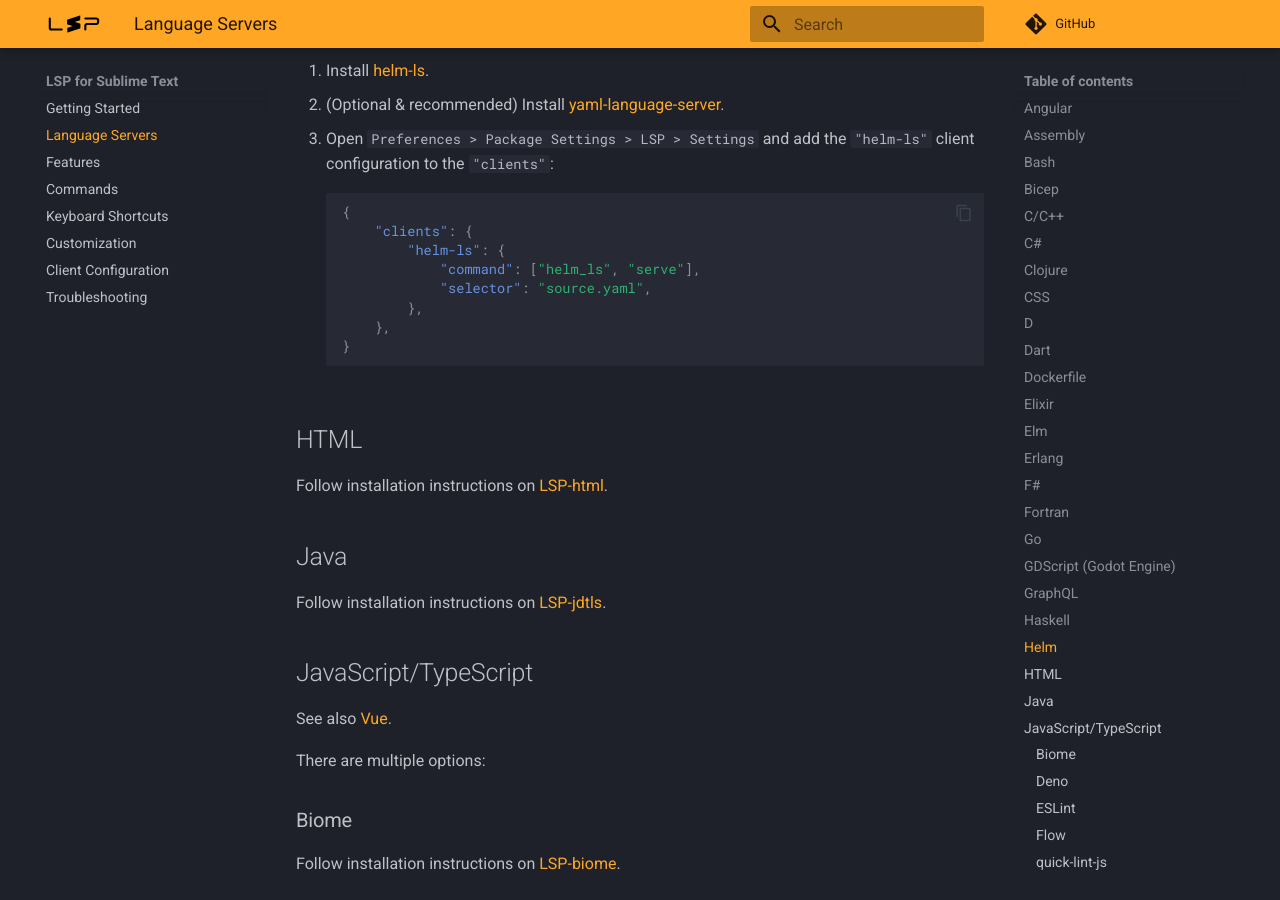
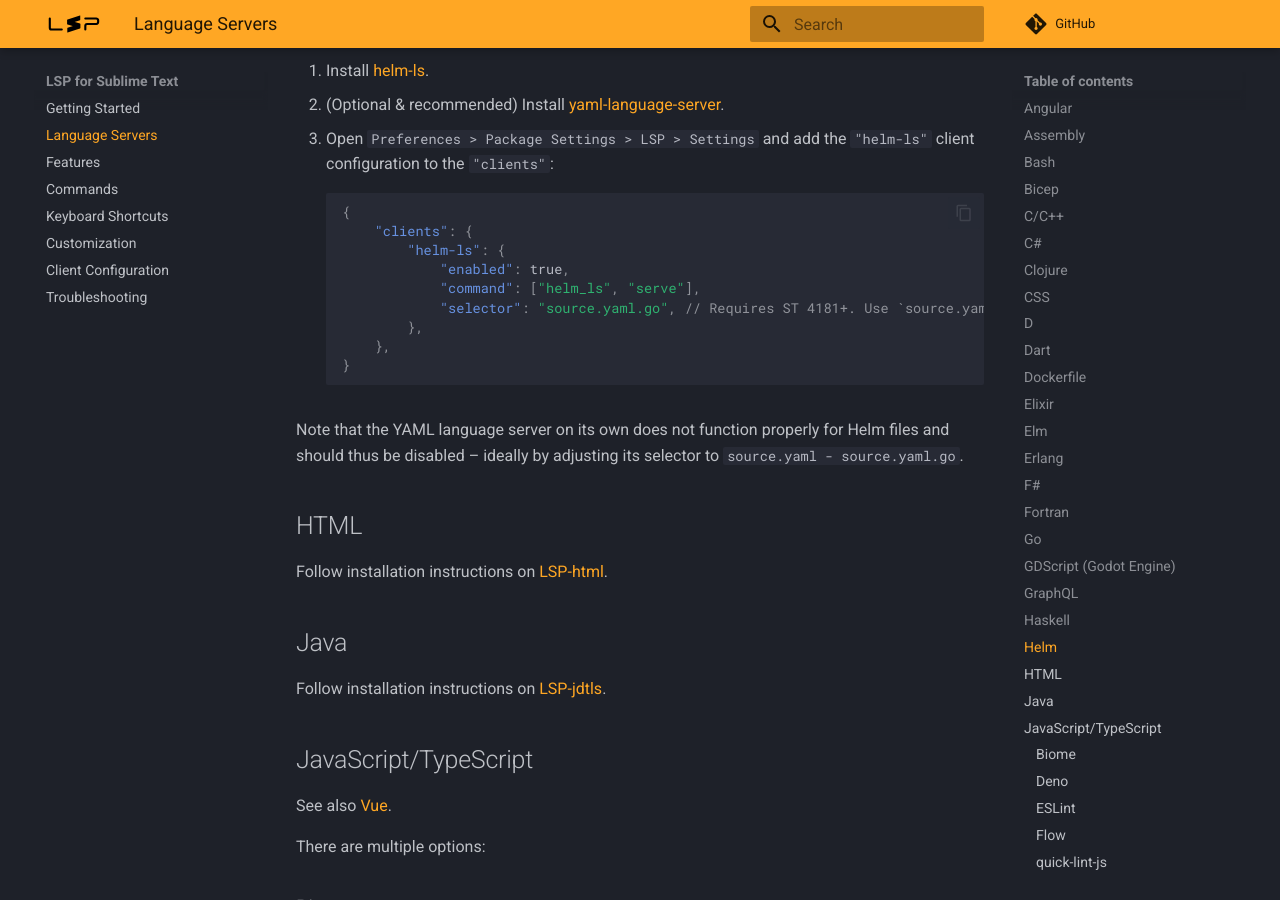
Before and after one commit to sublimelsp/LSP, an MkDocs documentation site: the page built from docs/src/language_servers.md, in a window 1280 px wide and 900 px high, scrolled down 6155 px. Built offline with MkDocs 1.6.1 and Material for MkDocs 9.7.7, drawn with Linux system fonts in a browser that asks for light colours; comment, search, counter and statistics services are not loaded.

Commit message:
Adjust helm selector

````diff
--- a/docs/src/language_servers.md
+++ b/docs/src/language_servers.md
@@ -245,12 +245,17 @@
     {
         "clients": {
             "helm-ls": {
+                "enabled": true,
                 "command": ["helm_ls", "serve"],
-                "selector": "source.yaml",
+                "selector": "source.yaml.go", // Requires ST 4181+. Use `source.yaml` otherwise.
             },
         },
     }
     ```
+
+Note that the YAML language server on its own does not function properly for Helm files
+and should thus be disabled –
+ideally by adjusting its selector to `source.yaml - source.yaml.go`.
 
 ## HTML
 
````
